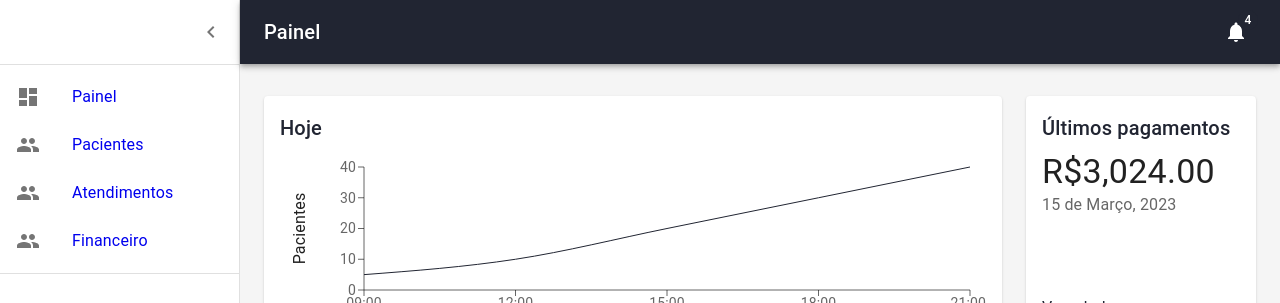
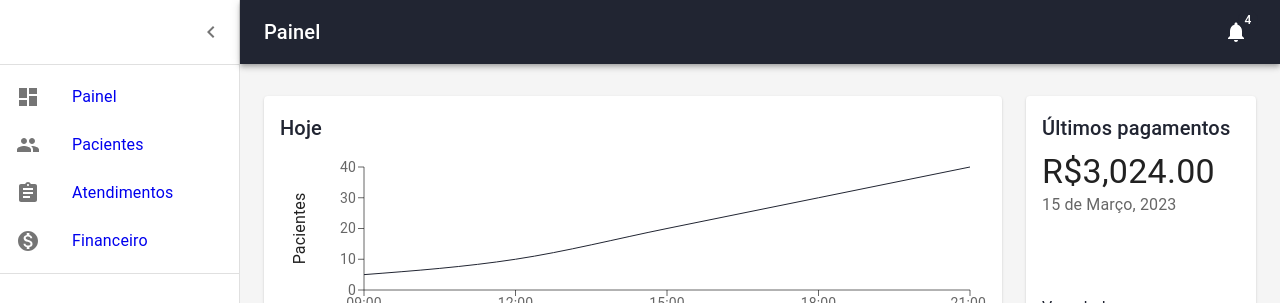
Before and after one commit to raphaelbaere/baereodontologiafrontend, a React (Vite) app: page /home in a window 1280 px wide. Shown: the top 303 px of the page. Built offline with nearby package versions, Linux system fonts and the light colour scheme.

Commit message:
Update listItem.jsx

```diff
--- a/src/components/listItem.jsx
+++ b/src/components/listItem.jsx
@@ -5,6 +5,8 @@ import ListItemText from '@mui/material/ListItemText';
 import DashboardIcon from '@mui/icons-material/Dashboard';
 import PeopleIcon from '@mui/icons-material/People';
 import BarChartIcon from '@mui/icons-material/BarChart';
+import MonetizationOnIcon from '@mui/icons-material/MonetizationOn';
+import AssignmentIcon from '@mui/icons-material/Assignment';
 import { Link } from 'react-router-dom';
 
 export const mainListItems = (
@@ -28,7 +30,7 @@ export const mainListItems = (
     <Link to="/atendimentos">
     <ListItemButton component="a" to="/atendimentos">
       <ListItemIcon>
-        <PeopleIcon />
+        <AssignmentIcon />
       </ListItemIcon>
       <ListItemText primary="Atendimentos" />
     </ListItemButton>
@@ -36,7 +38,7 @@ export const mainListItems = (
     <Link to="/pagamentos">
     <ListItemButton component="a" to="/pagamentos">
       <ListItemIcon>
-        <PeopleIcon />
+        <MonetizationOnIcon />
       </ListItemIcon>
       <ListItemText primary="Financeiro" />
     </ListItemButton>
```
